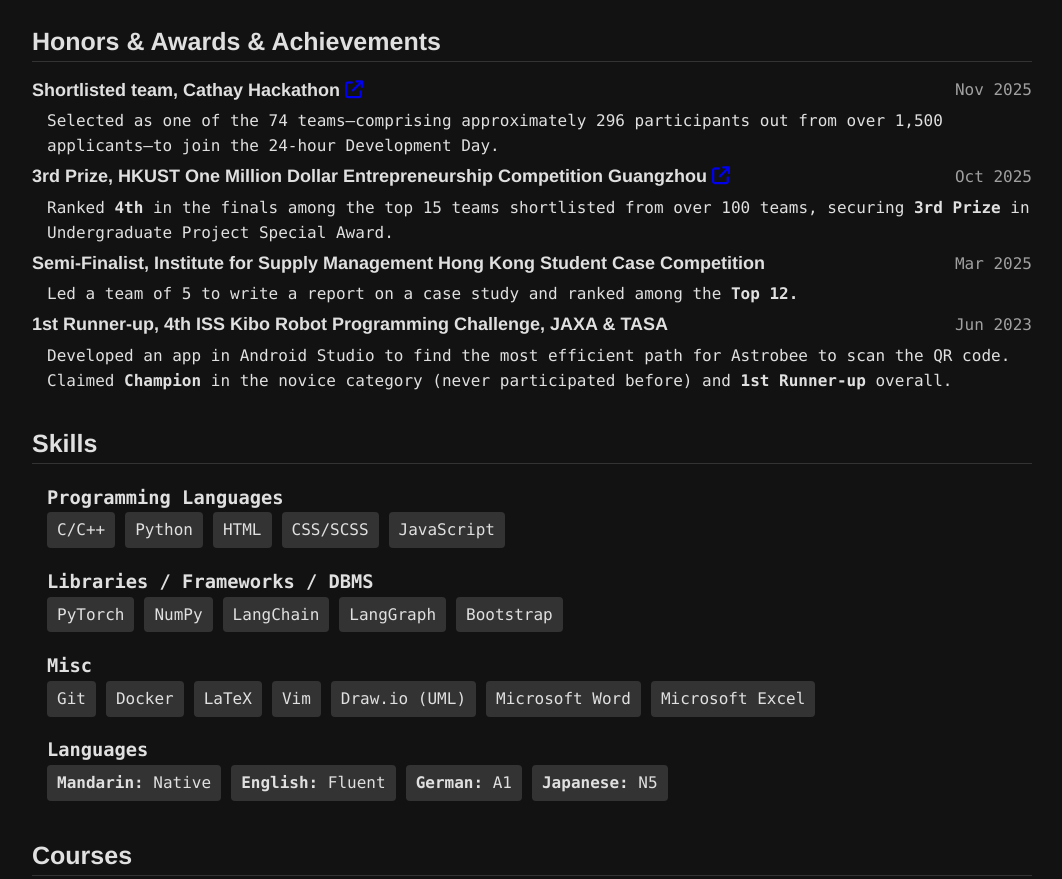
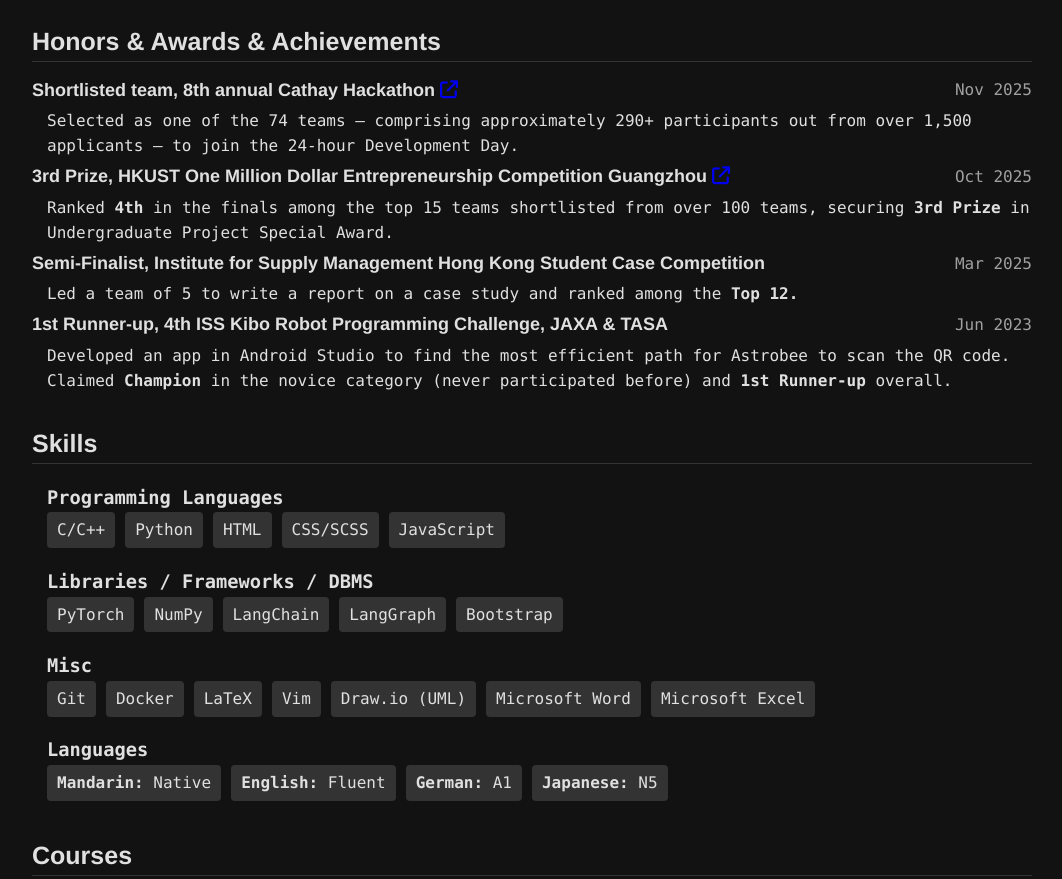
Before and after one commit to wuallen57730/limaWU-website, a plain HTML site: page index.html in a window 1280 px wide. Shown: the part 1111-1990 px from the top of the page, without its empty margins (108-1170 px from the left). Drawn offline with Linux system fonts and the light colour scheme.

Commit message:
[update] #8 Update the comp part

```diff
--- a/index.html
+++ b/index.html
@@ -201,11 +201,8 @@
     <div class="subtitle"><strong>Honors & Awards & Achievements</strong></div>
     <div class="timeline-item">
       <span class="text">
-        Shortlisted team, Cathay Hackathon
-        <a
-          target="_blank"
-          href="https://ec.hkust.edu.hk/one-million-gz/2025/home"
-        >
+        Shortlisted team, 8th annual Cathay Hackathon
+        <a target="_blank" href="https://hackathon.cathaypacific.com/en_HK">
           <i class="fa-solid fa-arrow-up-right-from-square"></i>
         </a>
         <br />
@@ -213,8 +210,9 @@
       <span class="code date">Nov 2025</span>
     </div>
     <div class="code" style="padding-left: 15px; padding-bottom: 5px">
-      Selected as one of the 74 teams—comprising approximately 296 participants
-      out from over 1,500 applicants—to join the 24-hour Development Day.
+      Selected as one of the 74 teams — comprising approximately 290+
+      participants out from over 1,500 applicants — to join the 24-hour
+      Development Day.
     </div>
     <div class="timeline-item">
       <span class="text">
```
